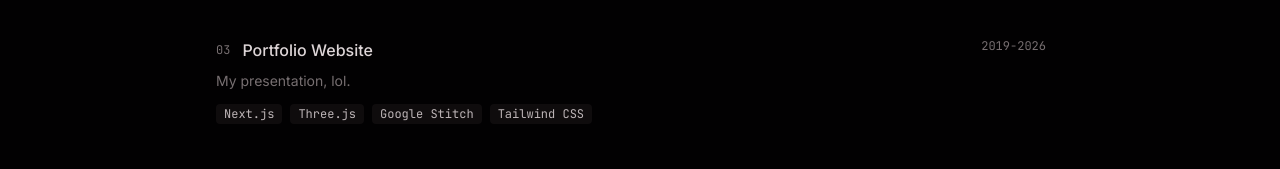
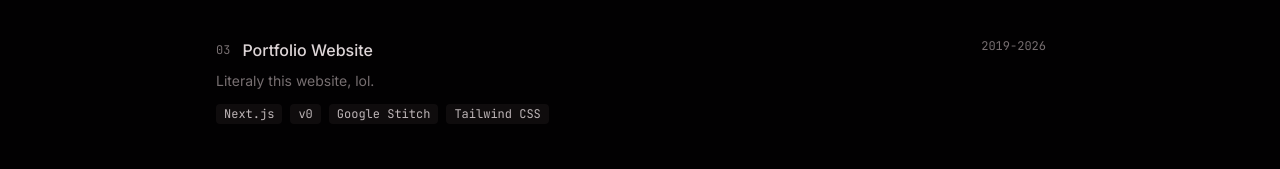
Before and after one commit to simoneraffaelli/portfolio, a Next.js app: page / in a window 1280 px wide. Both pictures are taken after a click on the button "projects". Shown: the part 478-647 px from the top of the page. Built offline with nearby package versions, Linux system fonts and the light colour scheme.

Commit message:
fix desc

```diff
--- a/components/sections/projects.tsx
+++ b/components/sections/projects.tsx
@@ -29,8 +29,8 @@ const projects = [
   {
     id: "03",
     title: "Portfolio Website",
-    description: "My presentation, lol.",
-    tech: ["Next.js", "Three.js", "Google Stitch", "Tailwind CSS"],
+    description: "Literaly this website, lol.",
+    tech: ["Next.js", "v0", "Google Stitch", "Tailwind CSS"],
     link: "https://simone.ooo",
     github: "https://github.com/simoneraffaelli/portfolio",
     year: `2019-${year}`,
```
